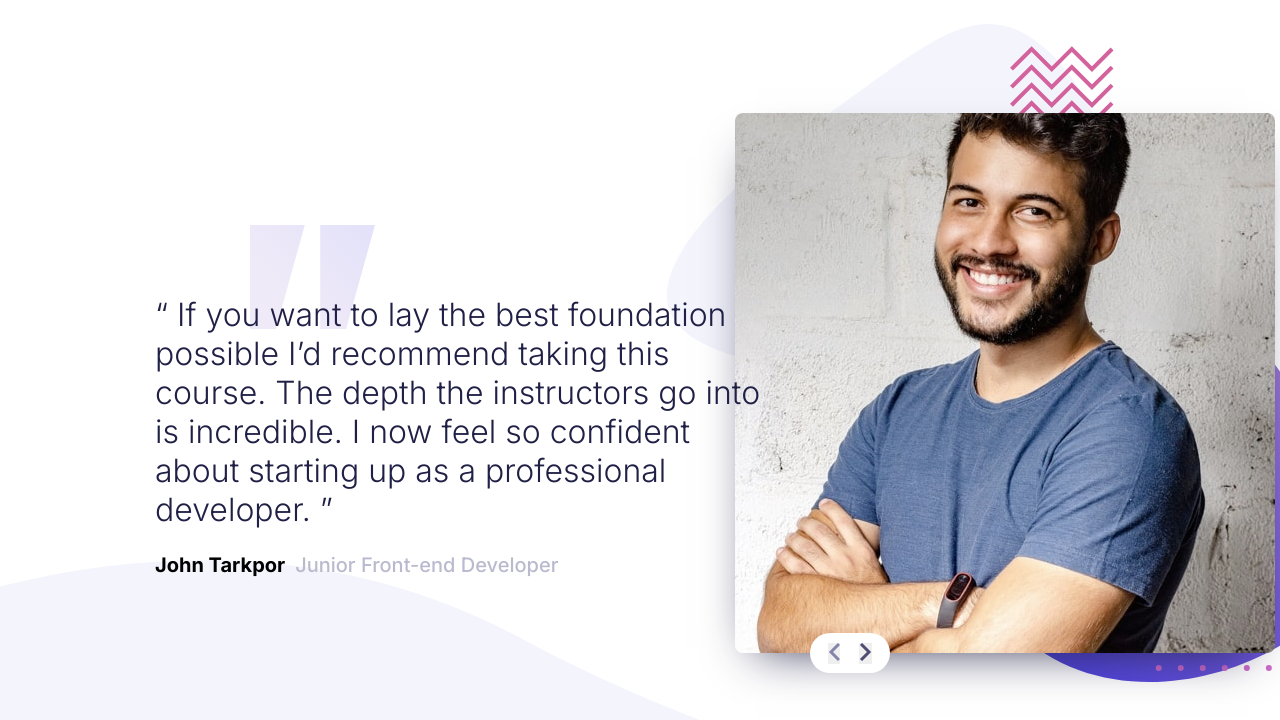
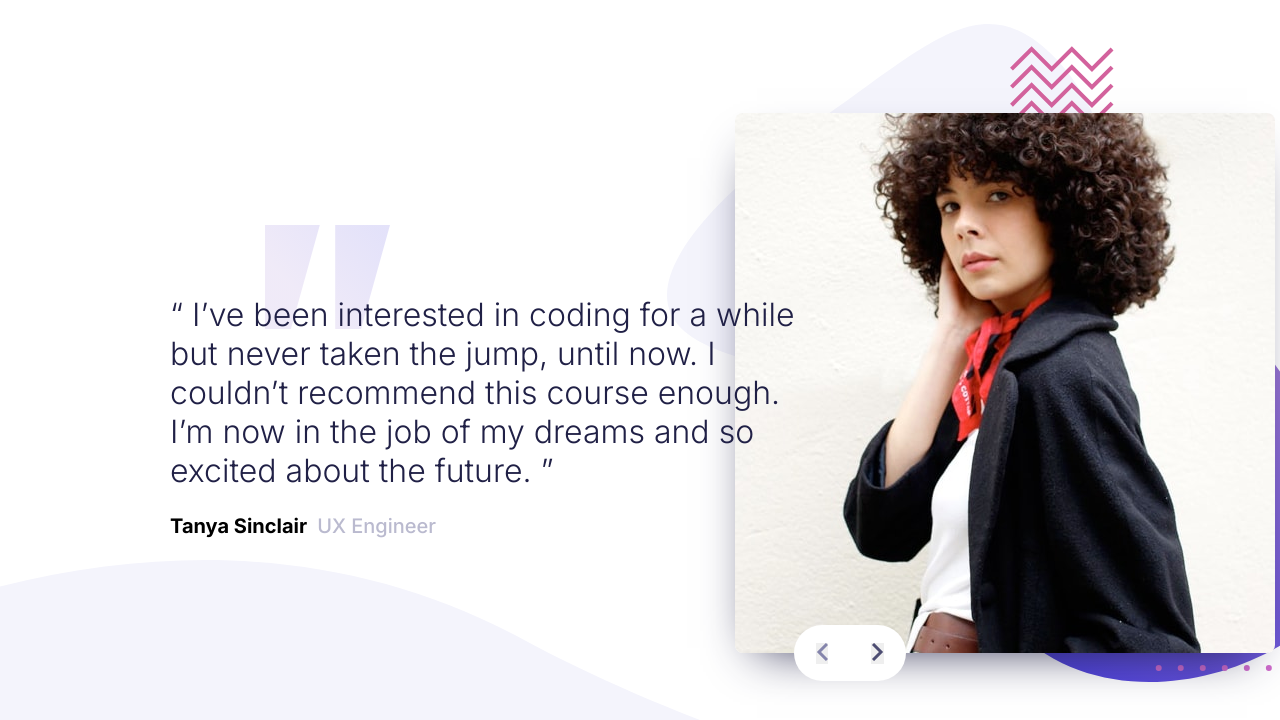
Before and after one commit to GustavoSDS/coding-bootcamp-testimonials-slider-master, a website: page index.html in a window 1280 px wide. Shown: the top 720 px of the page. Drawn offline with Linux system fonts and the light colour scheme.

Commit message:
changes in btn next and prev

```diff
--- a/js/main.js
+++ b/js/main.js
@@ -17,17 +17,17 @@ const ICONPREV = document.querySelector("#icon-prev");
 fetch('../data.json')
     .then(response => response.json())
     .then(data => {
-        addDatatoCard(data[0].image, data[0].text, data[0].name, data[0].profession);
+        addDatatoCard(data[1].image, data[1].text, data[1].name, data[1].profession);
 
+        BTNEXT.addEventListener('click', () => {
+            addDatatoCard(data[0].image, data[0].text, data[0].name, data[0].profession);
+            ICONPREV.src = '../images/icon-prev-hover.svg';
+            ICONEXT.src = '../images/icon-next.svg';
+        })
         BTNPREV.addEventListener('click', () => {
-            addDatatoCard(data[0].image, data[0].text, data[0].name, data[0].profession);
+            addDatatoCard(data[1].image, data[1].text, data[1].name, data[1].profession);
             ICONEXT.src = '../images/icon-next-hover.svg';
             ICONPREV.src = '../images/icon-prev.svg';
-        })
-        BTNEXT.addEventListener('click', () => {
-            addDatatoCard(data[1].image, data[1].text, data[1].name, data[1].profession);
-            ICONPREV.src = '../images/icon-prev-hover.svg';
-            ICONEXT.src = '../images/icon-next.svg';
         })
 
     })
--- a/sass/_main.sass
+++ b/sass/_main.sass
@@ -50,13 +50,13 @@
         width: 80px
         height: 40px
         position: absolute
-        bottom: calc( 0px - 20px )
+        bottom: -20px
         left: 50%
         transform: translateX(-50%)
         border-radius: 20px
         display: flex
         align-items: center
-        justify-content: space-evenly
+        justify-content: space-around
         background-color: white
 
     &__button-prev, &__button-next
@@ -78,7 +78,7 @@
             z-index: 1
             width: 627px
             height: 350px
-            margin: auto -200px auto 155px
+            margin: auto -200px auto 170px
             padding-top: 70px
             background:
                 size: 20%
@@ -103,4 +103,9 @@
             margin: 113px 165px 0 0
 
         &__buttons
+
+            width: 112px
+            height: 56px
+            border-radius: 28px
             left: 115px
+            bottom: -28px
```
Also changed, not shown: css/styles.css.
